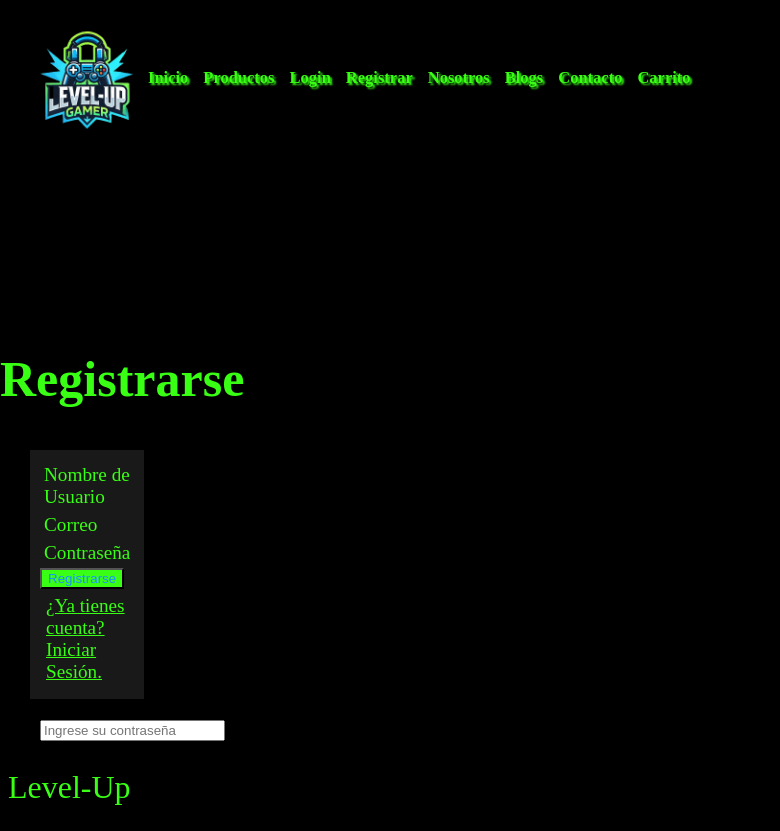
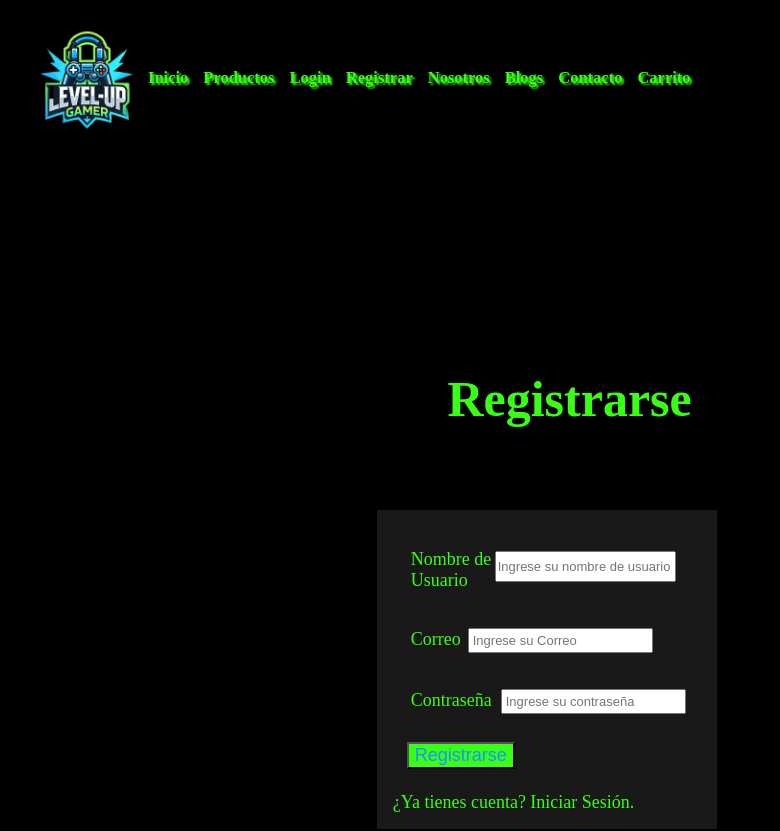
Before and after one commit to javithox/proyecto-full-stack2.1, a React (Vite) app in the folder vite-project/: page /registrar in a window 1280 px wide. Shown: the top 831 px of the page, without its empty margins (0-780 px from the left). Built offline with nearby package versions, Linux system fonts and the light colour scheme.

Commit message:
commit19

```diff
--- a/vite-project/src/paginas/Registrar/Regisrtar.css
+++ b/vite-project/src/paginas/Registrar/Regisrtar.css
@@ -1,52 +1,114 @@
 .main-container{
     display: flex;
-    position: absolute;
+    position: relative;
+    width: 80%;
+    height: auto;
 
 }
 .main-header{
     display: flex;
-    position: absolute;
+    position: relative;
+    width: 80%;
+    height: auto;
 }
 .contenedor-registrar{
     display: flex;
-    position: absolute;
+    position: relative;
+    align-items: center;
+    font-size: larger;
     top: 140px;
+    width: 100%;
+    height: auto;
 }
 .titulo-pagina{
     color: #39ff14;
-    position: absolute;
+    position: relative;
     top: 100px;
-    left: 280px;
+    left: 625px;
+    width: auto;
+    height: auto;
 }
 .row{
     display: flex;
-    position: absolute;
+    position: relative;
+    justify-content: center;
+    align-items: center;
     top: 190px;
     font-size: larger;
 }
 .form-container{
     position: absolute;
+    font-size: large;
     background-color: #4744445f;
     left: -10px;
     padding: 10px;
     margin: 10px;
 }
 .mb-3{
-
+    display: flex;
+    margin: 10px;
+    padding: 10px;
 }
 .form-label{
     display: flex;
+    position: relative;
     color: #39ff14;
     margin: 2px;
     padding: 2px;
+    top: 5px;
 }
 .btn-btn-primary{
     color: #1E90FF;
+    position: relative;
+    font-size: large;
     background-color: #39ff14;
     display: flex;
 }
 .texto-registrar{
     display: flex;
+    position: relative;
+    text-decoration: none;
     margin: 3px;
     padding: 3px;
 }
+.form-control{
+    display: flex;
+    position: relative;
+    font-size: small;
+    margin: 3px;
+    padding: 3px;
+    width: 250px;
+}
+.form-control1{
+    display: flex;
+    position: relative;
+    font-size: small;
+    margin: 1px;
+    padding: 1px;
+    width: 175px;
+    height: 25px;
+    left: -10px;
+    top: 10px;
+}
+.form-control2{
+    display: flex;
+    position: relative;
+    font-size: small;
+    margin: 3px;
+    padding: 3px;
+    width: 175px;
+    height: auto;
+    left: auto;
+    top: 5px;
+}
+.form-control3{
+    display: flex;
+    position: relative;
+    font-size: small;
+    margin: 3px;
+    padding: 3px;
+    width: 175px;
+    height: auto;
+    left: 2px;
+    top: 5px;
+}
--- a/vite-project/src/paginas/Registrar/Registrar.tsx
+++ b/vite-project/src/paginas/Registrar/Registrar.tsx
@@ -1,5 +1,4 @@
 import React from 'react';
-import logo from '../../assets/logo-image/image-removebg-preview.png';
 import './Regisrtar.css'
 
 
@@ -18,17 +17,17 @@ const Registrar = () =>{
                             <form action="#" method='post' className='form-container p-4 border rounded bg-light shadow-sm'>
                                 <div className='mb-3'>
                                     <label htmlFor="username" className='form-label'>Nombre de Usuario</label>
-                                    <input type="text" id='username' className='form-control' placeholder='Ingrese su nombre de usuario' required autoComplete='username' />
+                                    <input type="text" id='username' className='form-control1' placeholder='Ingrese su nombre de usuario' required autoComplete='username' />
                                 </div>
 
                                 <div className='mb-3'>
                                     <label htmlFor="username" className='form-label'>Correo</label>
-                                    <input type="text" id='Email' className='form-control' placeholder='Ingrese su Correo' />
+                                    <input type="text" id='Email' className='form-control2' placeholder='Ingrese su Correo' />
                                 </div>
 
                                 <div className='mb-3'>
                                     <label htmlFor="password" className='form-label'>Contraseña</label>
-                                    <input type="password" id='password' name='password' className='form-control' placeholder='Ingrese su contraseña' required autoComplete='current-password' />
+                                    <input type="password" id='password' name='password' className='form-control3' placeholder='Ingrese su contraseña' required autoComplete='current-password' />
                                 </div>
 
                                 <div className='d-grid mb-3'>
```
